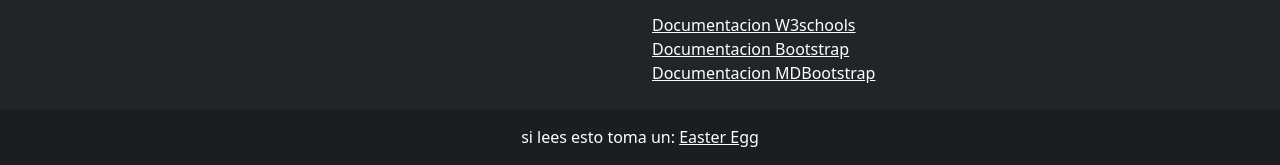
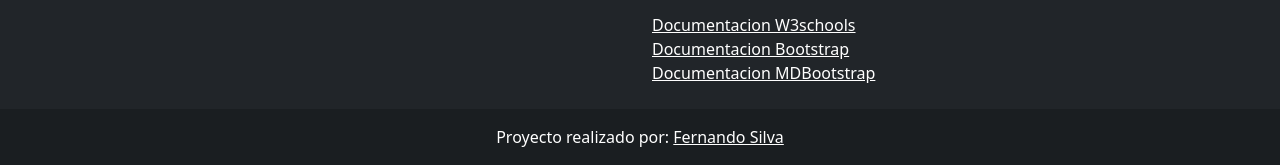
Before and after one commit to fernandosilvot/fernandosilvot.github.io, a plain HTML site: page funciones.html in a window 1280 px wide. Shown: the part 1199-1364 px from the top of the page. Drawn offline with nearby package versions, Linux system fonts and the light colour scheme; a script that the page names is missing.

Commit message:
Update funciones.html

```diff
--- a/funciones.html
+++ b/funciones.html
@@ -102,8 +102,8 @@
       </div>
 
       <div class="text-white text-center p-3" style="background-color: rgba(0, 0, 0, 0.2);">
-        si lees esto toma un:
-        <a class="text-white" href="https://www.youtube.com/watch?v=dQw4w9WgXcQ">Easter Egg</a>
+        Proyecto realizado por:
+        <a class="text-white" href="https://www.youtube.com/watch?v=dQw4w9WgXcQ">Fernando Silva</a>
       </div>
     </footer>
 
```
